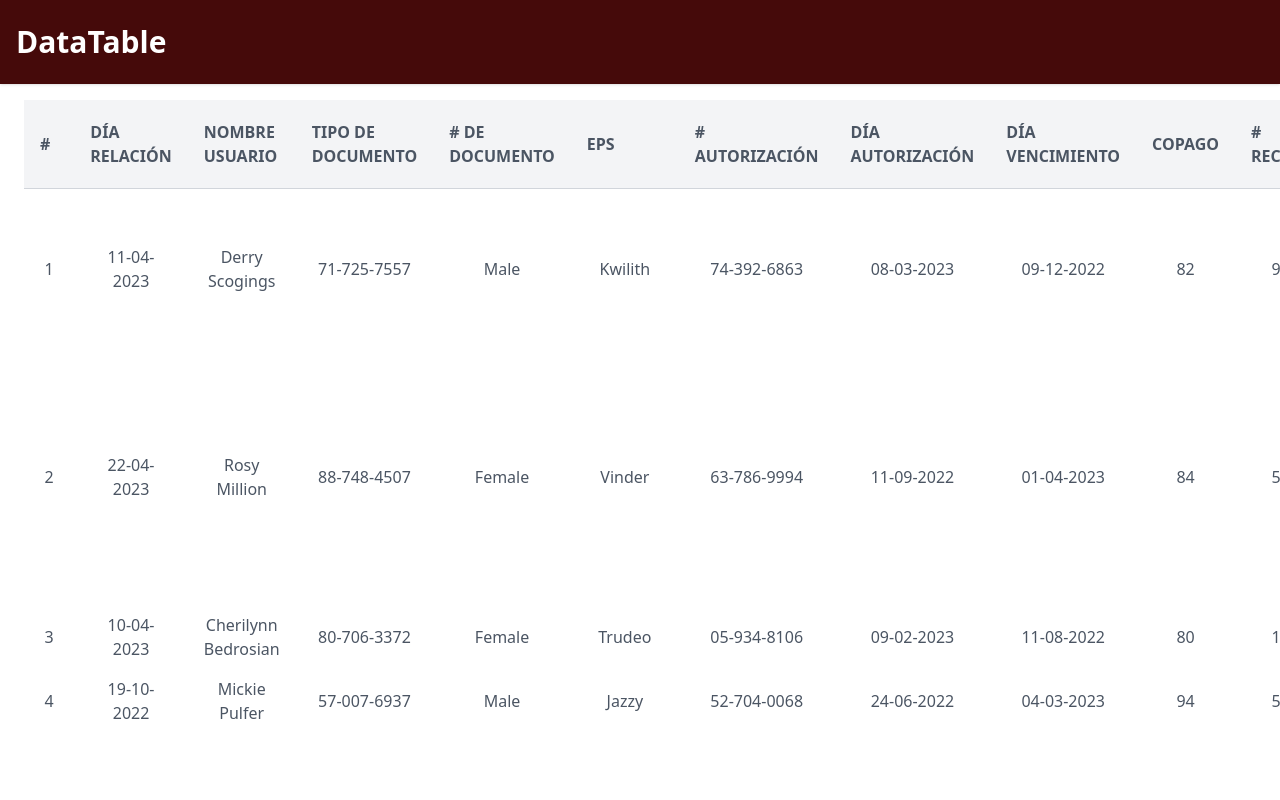
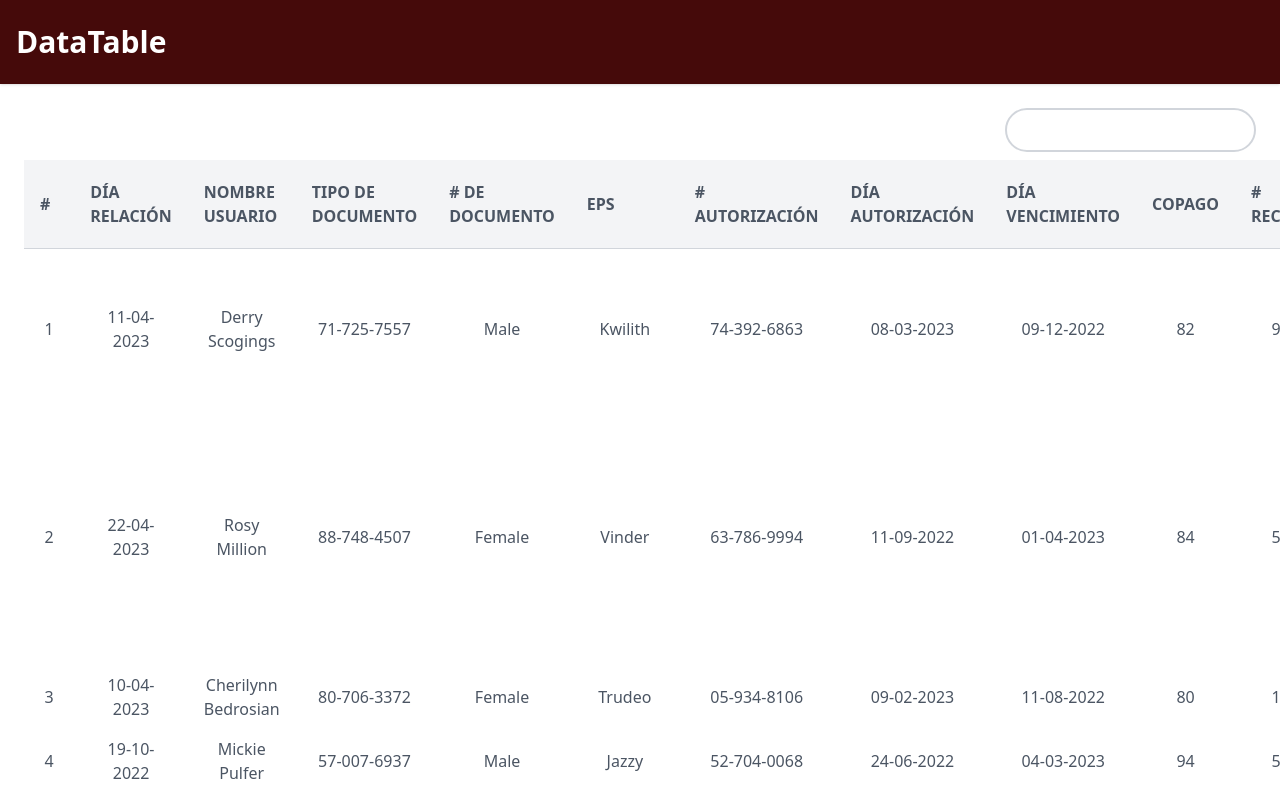
Before and after one commit to JJtarazona/MEReC, a React (Vite) app: page / in a window 1280 px wide. Shown: the top 800 px of the page. Built offline with nearby package versions, Linux system fonts and the light colour scheme.

Commit message:
Filtro para cualquier campo // Falta arreglar el placeHolder

```diff
--- a/package.json
+++ b/package.json
@@ -9,6 +9,7 @@
     "preview": "vite preview"
   },
   "dependencies": {
+    "@tanstack/match-sorter-utils": "^8.8.4",
     "@tanstack/react-table": "^8.9.1",
     "classnames": "^2.3.2",
     "react": "^18.2.0",
--- a/src/components/View/DataTable.jsx
+++ b/src/components/View/DataTable.jsx
@@ -4,12 +4,23 @@ import {
   getCoreRowModel,
   useReactTable,
   getPaginationRowModel,
+  getFilteredRowModel,
 } from "@tanstack/react-table";
 import { defaulData } from "../utils/defaulData";
 import classNames from "classnames";
+import { rankItem } from "@tanstack/match-sorter-utils";
+
+const funFilter = (row, columnId, filterValue, addMeta) => {
+  const itemRank = rankItem(row.getValue(columnId), filterValue);
+
+  addMeta({ itemRank });
+
+  return itemRank.passed;
+};
 
 function DataTable() {
   const [data, setData] = useState(defaulData);
+  const [globalFilter, setGlobalFilter] = useState("");
 
   const columns = [
     {
@@ -73,12 +84,28 @@ function DataTable() {
   const table = useReactTable({
     data,
     columns,
+    state: {
+      globalFilter,
+    },
     getCoreRowModel: getCoreRowModel(),
     getPaginationRowModel: getPaginationRowModel(),
+    getFilteredRowModel: getFilteredRowModel(),
+    globalFilterFn: funFilter,
   });
+
+  // todo toca arreglar el placeholder, no muestra la palabra buscar
 
   return (
     <div className="px-6 py-4 text-center">
+      <div className="my-2 text-right">
+        <input
+          type="text"
+          onChange={(e) => setGlobalFilter(e.target.value)}
+          className="p-2 text-gray-600 border-2 border-gray-300 rounded-full outline-indigo-700"
+          placeholder="Buscar"
+        />
+      </div>
+
       <table className="table-auto w-full ">
         <thead>
           {table.getHeaderGroups().map((headerGroup) => (
@@ -161,9 +188,9 @@ function DataTable() {
           </button>
         </div>
         <div className="text-gray-600 font-semibold">
-          Mostrando de {Number(table.getRowModel().rows[0].id) + 1} a{" "}
+          Mostrando de {Number(table.getRowModel().rows[0]?.id) + 1} a{" "}
           {Number(
-            table.getRowModel().rows[table.getRowModel().rows.length - 1].id
+            table.getRowModel().rows[table.getRowModel().rows.length - 1]?.id
           ) + 1}{" "}
           del total {defaulData.length} registros
         </div>
```
Also changed, not shown: 1 other file (tests, documents, lock files or other folders).
